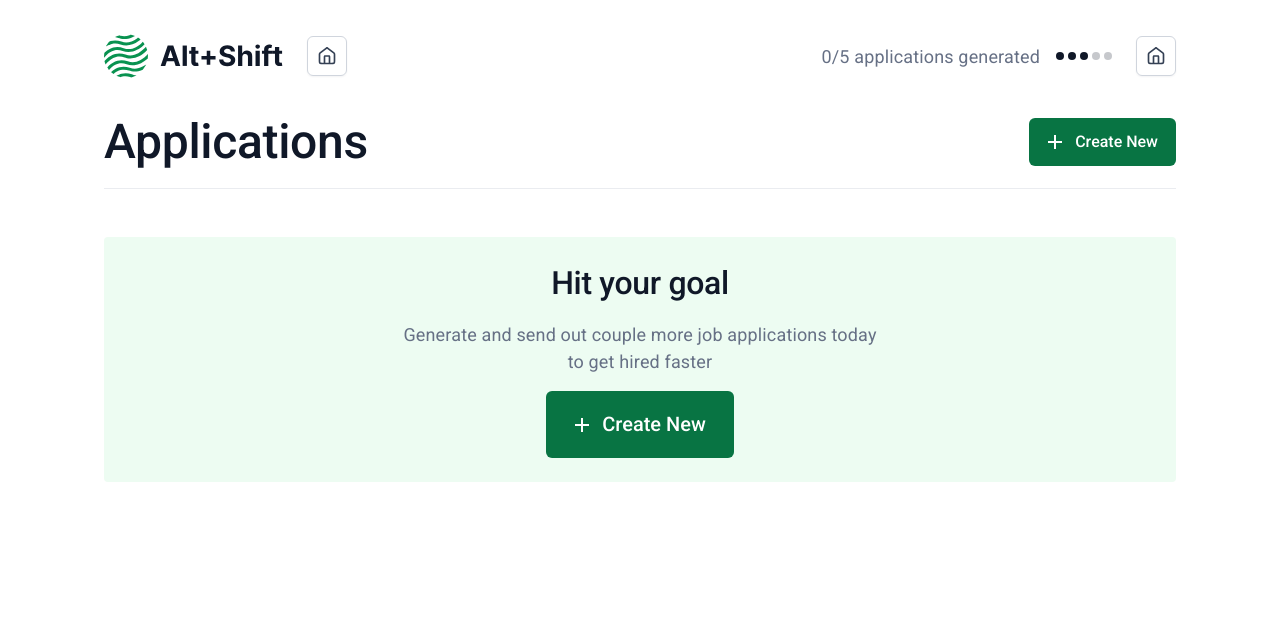
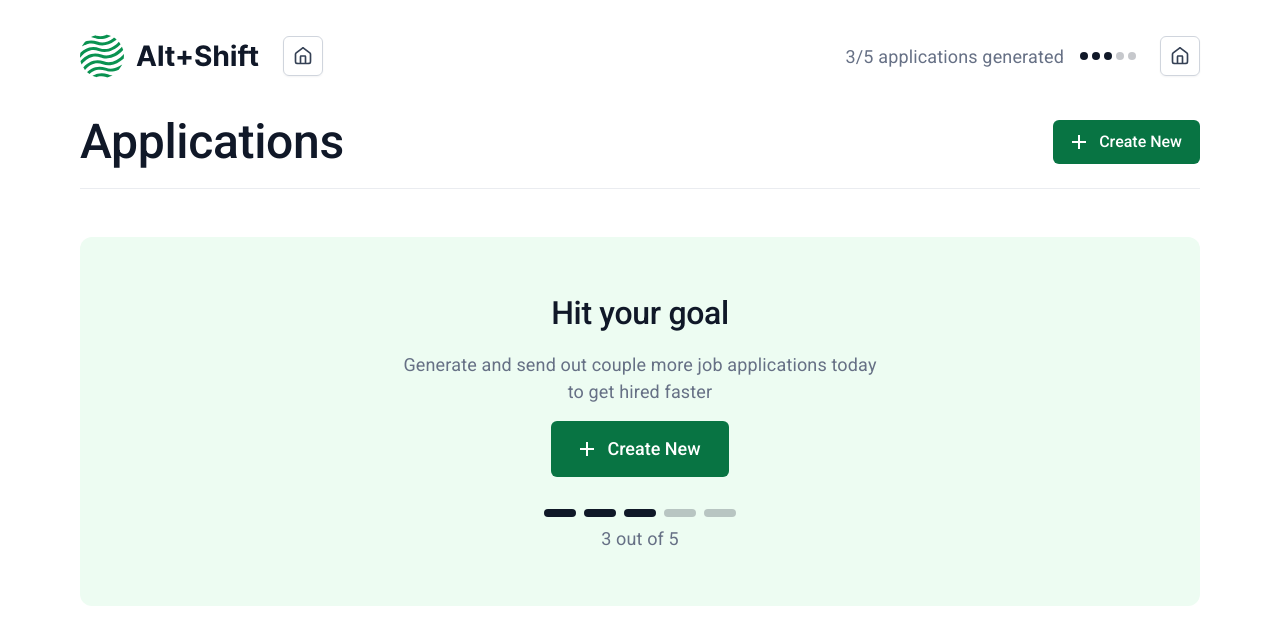
Before and after one commit to rodandr13/letter-generator, a Next.js app: page / in a window 1280 px wide. Shown: the top 644 px of the page. Built offline with nearby package versions, Linux system fonts and the light colour scheme.

Commit message:
refactor: indicators orientation

```diff
--- a/src/app/theme/base.ts
+++ b/src/app/theme/base.ts
@@ -26,7 +26,7 @@ export const baseTheme = createTheme({
       xs: 0,
       sm: 600,
       md: 900,
-      lg: 1120,
+      lg: 1168,
       xl: 1400,
     },
   },
@@ -74,12 +74,13 @@ export const baseTheme = createTheme({
           props: { variant: "green" },
           style: {
             backgroundColor: colors.greenLight,
-            padding: "1.5rem",
+            padding: "3.375rem",
             display: "flex",
             flexDirection: "column",
             alignItems: "center",
             gap: "2rem",
             textAlign: "center",
+            borderRadius: "12px",
           },
         },
         {
@@ -98,6 +99,7 @@ export const baseTheme = createTheme({
           backgroundColor: colors.green,
           textTransform: "none",
           borderRadius: "6px",
+          lineHeight: "1rem",
           "&:hover": {
             backgroundColor: alpha(colors.green, 0.8),
           },
@@ -114,7 +116,7 @@ export const baseTheme = createTheme({
         {
           props: { size: "customLarge" },
           style: {
-            fontSize: "1.25rem",
+            fontSize: "1.125rem",
             padding: "1rem 1.75rem 1rem 1.75rem",
           },
         },
--- a/src/components/GoalBlock.tsx
+++ b/src/components/GoalBlock.tsx
@@ -1,5 +1,7 @@
 import AddOutlinedIcon from "@mui/icons-material/AddOutlined";
-import { Box, Button, Paper, Stack, Typography } from "@mui/material";
+import { Button, Paper, Stack, Typography } from "@mui/material";
+
+import { Indicator } from "@/components/Indicator";
 
 export const GoalBlock = () => {
   const paper = {};
@@ -20,6 +22,7 @@ export const GoalBlock = () => {
           Create New
         </Button>
       </Stack>
+      <Indicator total={5} active={3} variant="square" orientation="vertical" />
     </Paper>
   );
 };
--- a/src/components/Header.tsx
+++ b/src/components/Header.tsx
@@ -21,10 +21,12 @@ export const Header = () => {
         </Stack>
         <Stack direction="row" alignItems="center" gap={3}>
           <Stack direction="row" alignItems="center" gap={2}>
-            <Typography color={theme.palette.text.secondary}>
-              0/5 applications generated
-            </Typography>
-            <Indicator total={5} active={3} />
+            <Indicator
+              total={5}
+              active={3}
+              variant="circle"
+              orientation="horizontal"
+            />
           </Stack>
           <IconLink href="#" variant="home">
             Home
--- a/src/components/Indicator.tsx
+++ b/src/components/Indicator.tsx
@@ -1,32 +1,73 @@
 "use client";
 
-import { alpha, Box, Stack } from "@mui/material";
+import { alpha, Box, Stack, Typography } from "@mui/material";
 import { useTheme } from "@mui/material/styles";
 
 interface Props {
   total: number;
   active: number;
+  variant?: "circle" | "square";
+  orientation?: "horizontal" | "vertical";
 }
 
-export const Indicator = ({ total, active }: Props) => {
+export const Indicator = ({
+  total,
+  active,
+  variant = "circle",
+  orientation = "horizontal",
+}: Props) => {
   const theme = useTheme();
 
-  const circle = {
+  const shapeStyle =
+    variant === "circle"
+      ? { borderRadius: "50%" }
+      : { borderRadius: "4px", width: "2rem" };
+
+  const baseStyle = {
     width: theme.spacing(1),
     height: theme.spacing(1),
-    borderRadius: "50%",
     backgroundColor: alpha(theme.palette.primary.dark, 0.24),
   };
 
-  const activeCircle = {
-    ...circle,
+  const activeStyle = {
+    ...baseStyle,
     backgroundColor: theme.palette.primary.dark,
   };
-  return (
-    <Stack direction="row" alignItems="center" gap={0.5}>
+
+  const indicatorContent = (
+    <Stack
+      direction="row"
+      alignItems="center"
+      gap={variant === "circle" ? 0.5 : 1}
+    >
       {Array.from(Array(total)).map((_, i) => (
-        <Box key={i} sx={i < active ? activeCircle : circle}></Box>
+        <Box
+          key={i}
+          sx={{
+            ...baseStyle,
+            ...(i < active && activeStyle),
+            ...shapeStyle,
+          }}
+        ></Box>
       ))}
     </Stack>
   );
+
+  const textContent =
+    orientation === "horizontal"
+      ? `${active}/${total} applications generated`
+      : `${active} out of ${total}`;
+
+  return (
+    <Stack
+      direction={orientation === "horizontal" ? "row" : "column-reverse"}
+      spacing={orientation === "horizontal" ? 2 : 1}
+      alignItems="center"
+    >
+      <Typography color={theme.palette.text.secondary}>
+        {textContent}
+      </Typography>
+      {indicatorContent}
+    </Stack>
+  );
 };
```
